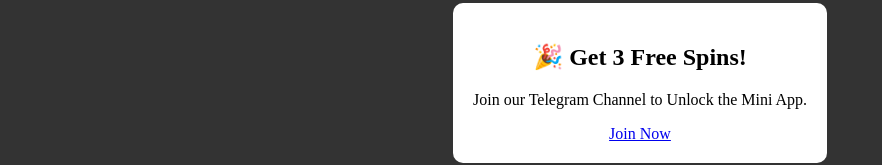
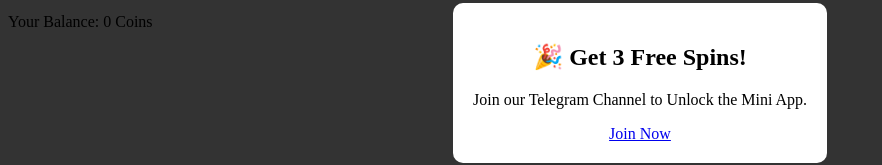
Before and after one commit to kamaoji/telegram-earning-mini-app, a plain HTML site: page index.html in a window 1280 px wide. Shown: the part 317-482 px from the top of the page, without its empty margins (0-882 px from the left). Drawn offline with Linux system fonts and the light colour scheme; no server answers.

Commit message:
Update index.html

```diff
--- a/index.html
+++ b/index.html
@@ -61,3 +61,5 @@
   <button onclick="startSpin()">🎡 Spin Now</button>
 </div>
 <p id="result"></p>
+
+<p>Your Balance: <span id="balance">0</span> Coins</p>
```
